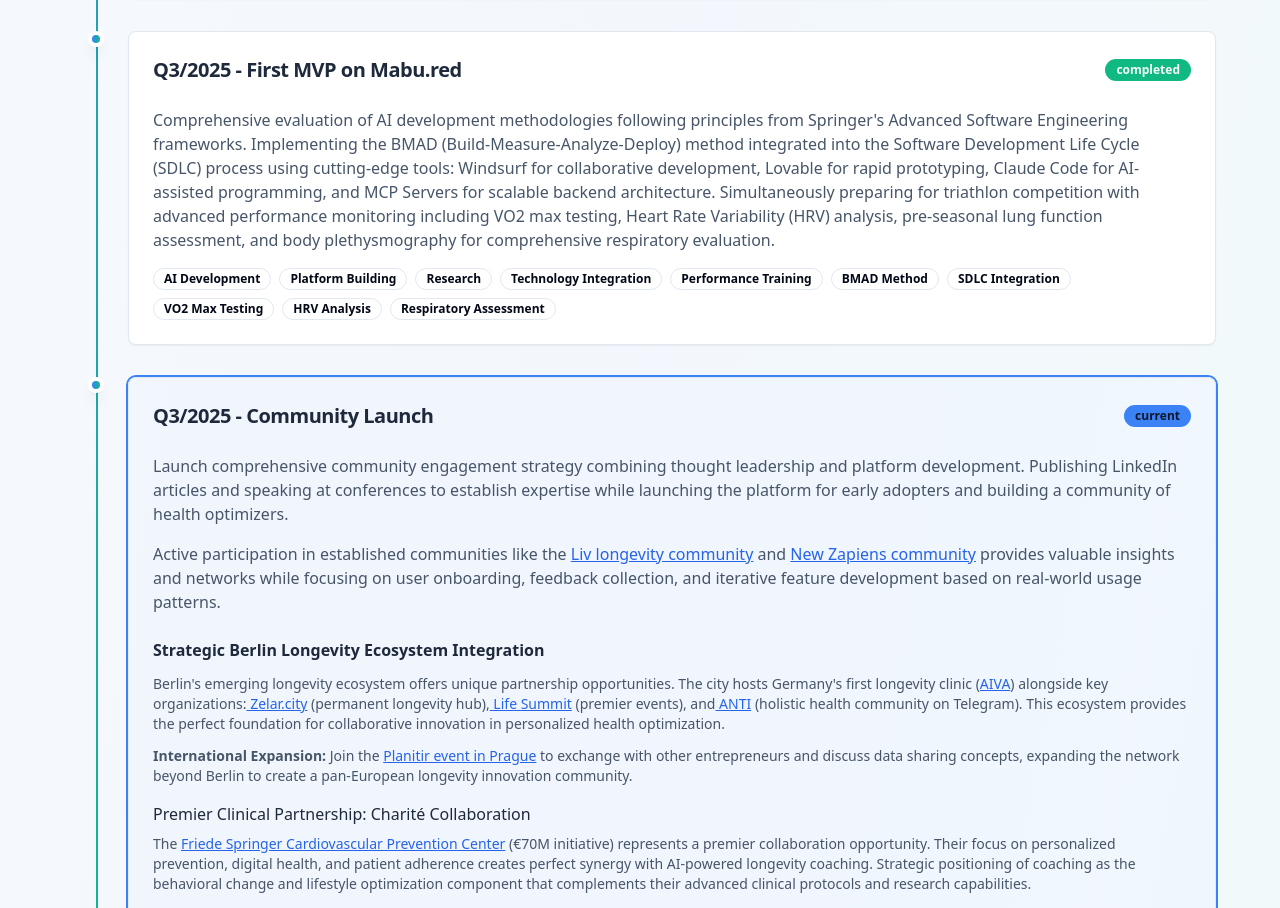
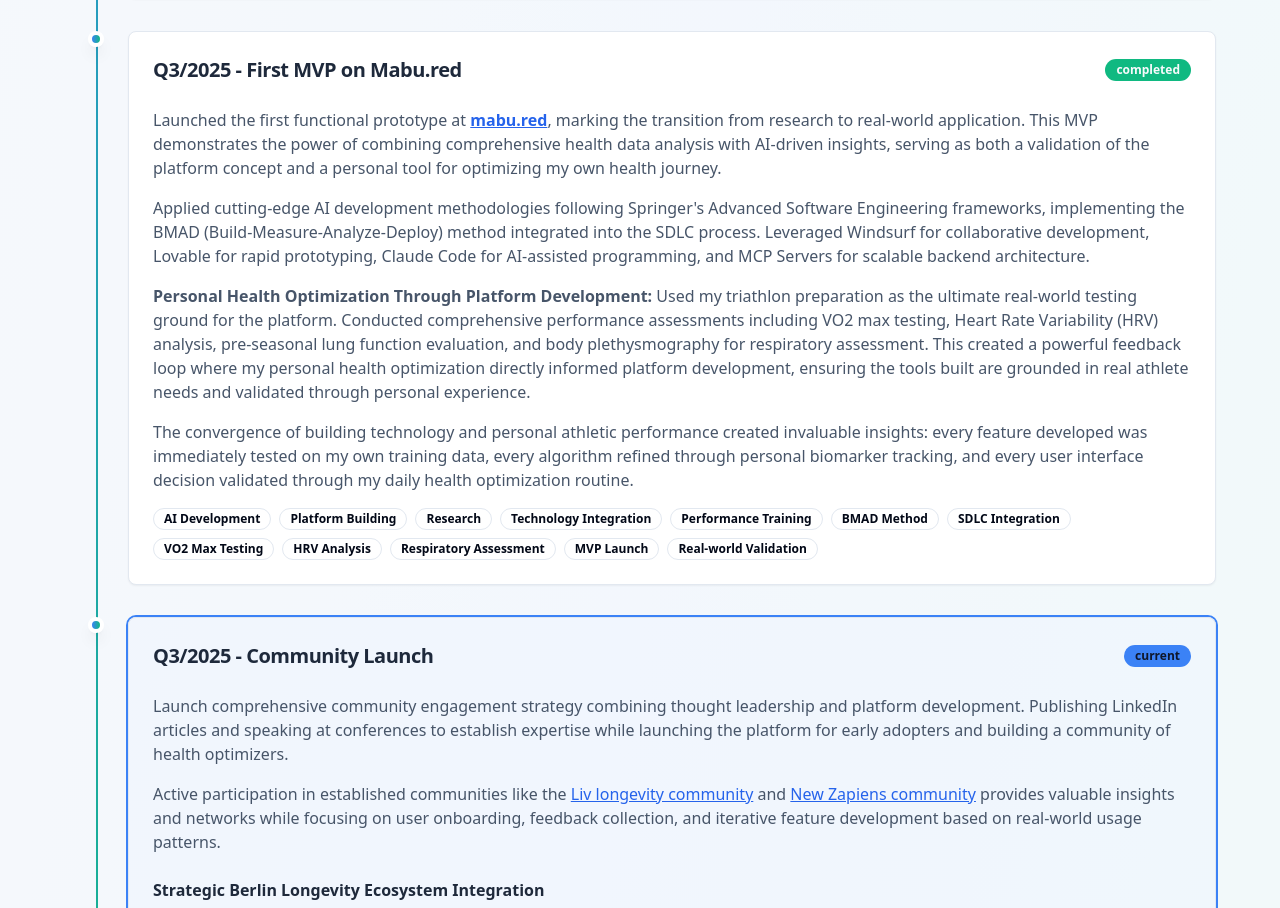
Before and after one commit to longevitycoach/healthspan-navigator-project, a React (Vite) app: page / in a window 1280 px wide. Shown: the part 3161-4069 px from the top of the page. Built offline with nearby package versions, Linux system fonts and the light colour scheme.

Commit message:
Update Q3/2025 MVP description
Add description for the first MVP on Mabu.red, including a link to the prototype. Also, incorporate details about preparing for a triathlon and measuring health to create a consistent narrative for the user's journey.

```diff
--- a/src/components/PersonalJourney.tsx
+++ b/src/components/PersonalJourney.tsx
@@ -63,9 +63,36 @@ const PersonalJourney = () => {
     {
       year: "Q3/2025",
       title: "First MVP on Mabu.red",
-      description: "Comprehensive evaluation of AI development methodologies following principles from Springer's Advanced Software Engineering frameworks. Implementing the BMAD (Build-Measure-Analyze-Deploy) method integrated into the Software Development Life Cycle (SDLC) process using cutting-edge tools: Windsurf for collaborative development, Lovable for rapid prototyping, Claude Code for AI-assisted programming, and MCP Servers for scalable backend architecture. Simultaneously preparing for triathlon competition with advanced performance monitoring including VO2 max testing, Heart Rate Variability (HRV) analysis, pre-seasonal lung function assessment, and body plethysmography for comprehensive respiratory evaluation.",
+      description: (
+        <>
+          <p className="mb-4">
+            Launched the first functional prototype at{" "}
+            <a
+              href="https://mabu.red/"
+              target="_blank"
+              rel="noopener noreferrer"
+              className="text-blue-600 hover:text-blue-800 underline font-semibold"
+            >
+              mabu.red
+            </a>
+            , marking the transition from research to real-world application. This MVP demonstrates the power of combining comprehensive health data analysis with AI-driven insights, serving as both a validation of the platform concept and a personal tool for optimizing my own health journey.
+          </p>
+
+          <p className="mb-4">
+            Applied cutting-edge AI development methodologies following Springer's Advanced Software Engineering frameworks, implementing the BMAD (Build-Measure-Analyze-Deploy) method integrated into the SDLC process. Leveraged Windsurf for collaborative development, Lovable for rapid prototyping, Claude Code for AI-assisted programming, and MCP Servers for scalable backend architecture.
+          </p>
+
+          <p className="mb-4">
+            <strong>Personal Health Optimization Through Platform Development:</strong> Used my triathlon preparation as the ultimate real-world testing ground for the platform. Conducted comprehensive performance assessments including VO2 max testing, Heart Rate Variability (HRV) analysis, pre-seasonal lung function evaluation, and body plethysmography for respiratory assessment. This created a powerful feedback loop where my personal health optimization directly informed platform development, ensuring the tools built are grounded in real athlete needs and validated through personal experience.
+          </p>
+
+          <p>
+            The convergence of building technology and personal athletic performance created invaluable insights: every feature developed was immediately tested on my own training data, every algorithm refined through personal biomarker tracking, and every user interface decision validated through my daily health optimization routine.
+          </p>
+        </>
+      ),
       status: "completed",
-      metrics: ["AI Development", "Platform Building", "Research", "Technology Integration", "Performance Training", "BMAD Method", "SDLC Integration", "VO2 Max Testing", "HRV Analysis", "Respiratory Assessment"]
+      metrics: ["AI Development", "Platform Building", "Research", "Technology Integration", "Performance Training", "BMAD Method", "SDLC Integration", "VO2 Max Testing", "HRV Analysis", "Respiratory Assessment", "MVP Launch", "Real-world Validation"]
     },
     {
       year: "Q3/2025",
```
